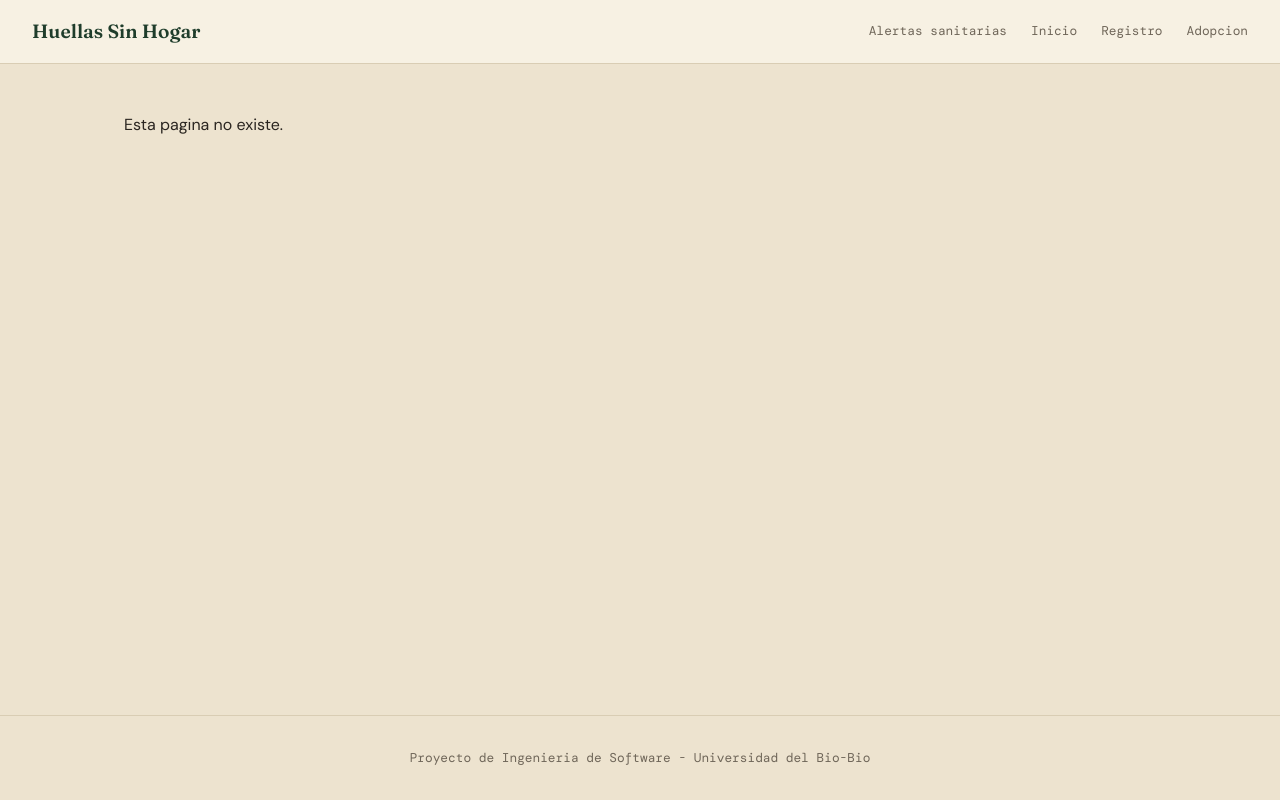
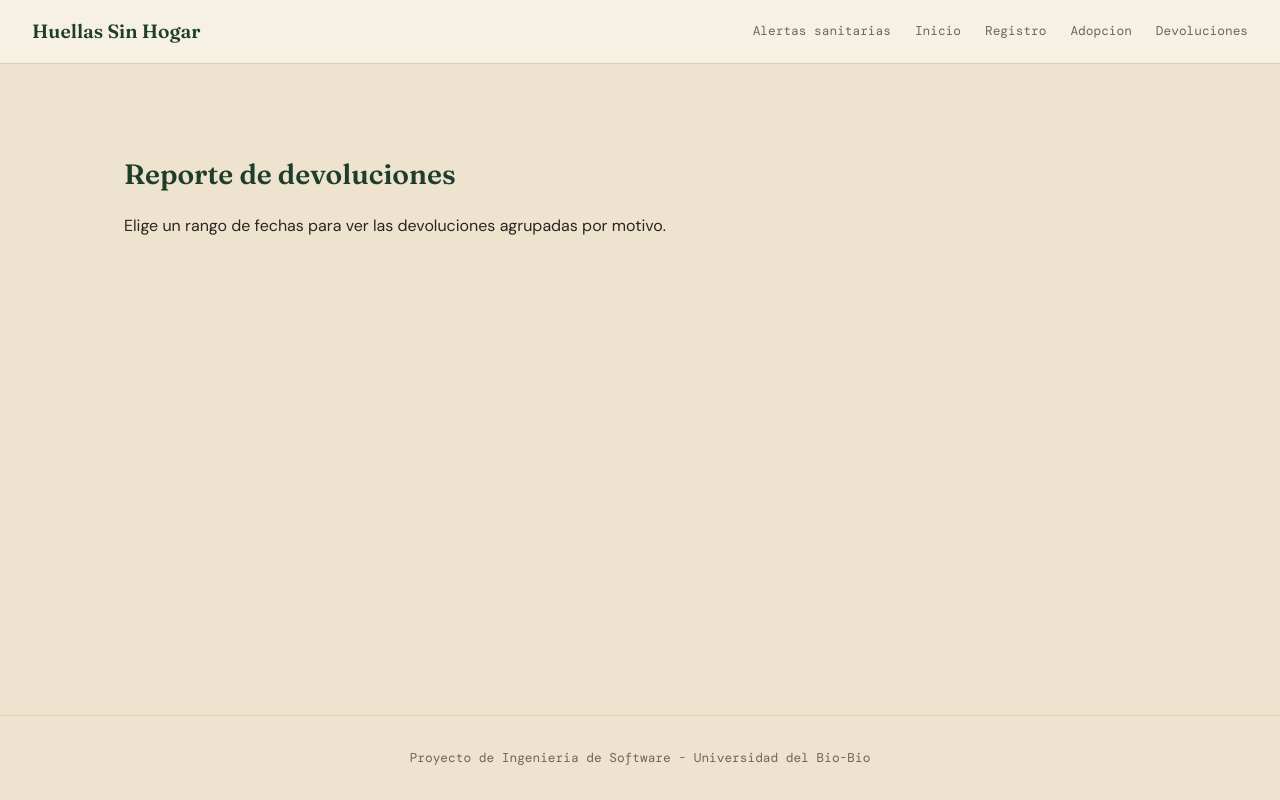
Before and after one commit to RenatoKeso/PROYECTO-ISW-HUELLAS-SIN-HOGAR, a React (Vite) app in the folder frontend/: page /reportes/devoluciones in a window 1280 px wide. Built offline with nearby package versions, Linux system fonts and the light colour scheme; no server answers.

Commit message:
Se agrego la pagina del reporte de devoluciones

```diff
--- a/frontend/src/App.jsx
+++ b/frontend/src/App.jsx
@@ -3,6 +3,8 @@ import HomePage from "./pages/HomePage.jsx";
 import RegistroPage from "./pages/RegistroPage.jsx";
 import AlertasSanitariasPage from "./pages/AlertasSanitariasPage.jsx";
 import AdopcionPage from "./pages/AdopcionPage.jsx";
+import ReporteDevolucionesPage from "./pages/ReporteDevolucionesPage.jsx";
+
 
 function App() {
   return (
@@ -17,6 +19,7 @@ function App() {
           <Link to="/">Inicio</Link>
           <Link to="/registro">Registro</Link>
           <Link to="/adopcion">Adopcion</Link>
+          <Link to="/reportes/devoluciones">Devoluciones</Link>
         </nav>
       </header>
 
@@ -28,6 +31,7 @@ function App() {
 
           {/* Cada uno agrega su ruta aqui abajo, una linea por persona */}
           <Route path="/adopcion" element={<AdopcionPage />} />
+          <Route path="/reportes/devoluciones" element={<ReporteDevolucionesPage />} />
           <Route path="*" element={<p>Esta pagina no existe.</p>} />
         </Routes>
       </main>
--- /dev/null
+++ b/frontend/src/pages/ReporteDevolucionesPage.jsx
@@ -0,0 +1,12 @@
+function ReporteDevolucionesPage() {
+  return (
+    <section className="bloque">
+      <h2>Reporte de devoluciones</h2>
+      <p>
+        Elige un rango de fechas para ver las devoluciones agrupadas por motivo.
+      </p>
+    </section>
+  );
+}
+
+export default ReporteDevolucionesPage;
```
Also changed, not shown: frontend/src/services/reporteDevolucionService.js (added, +9 -0 lines).
